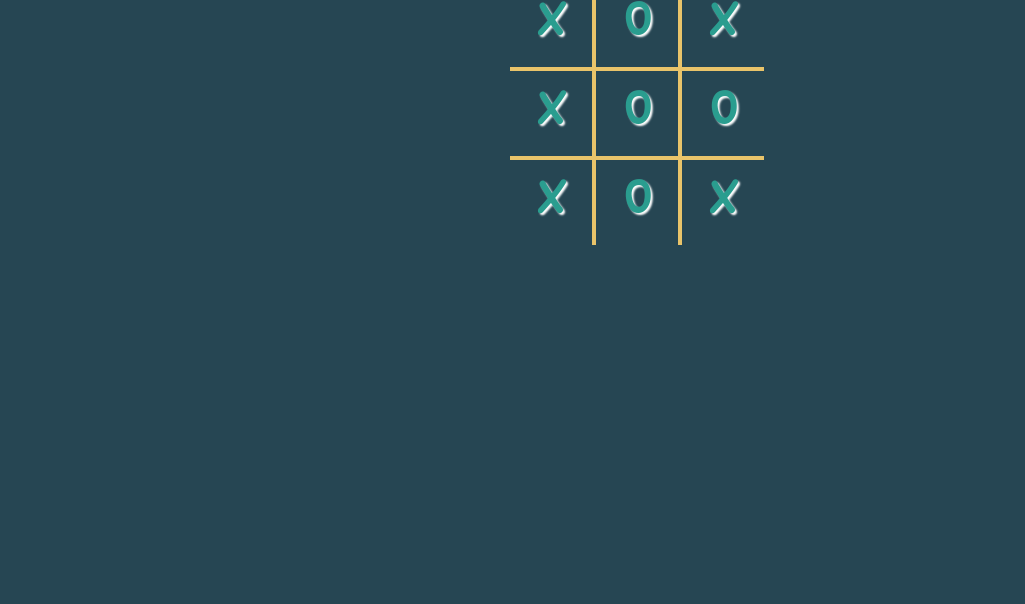
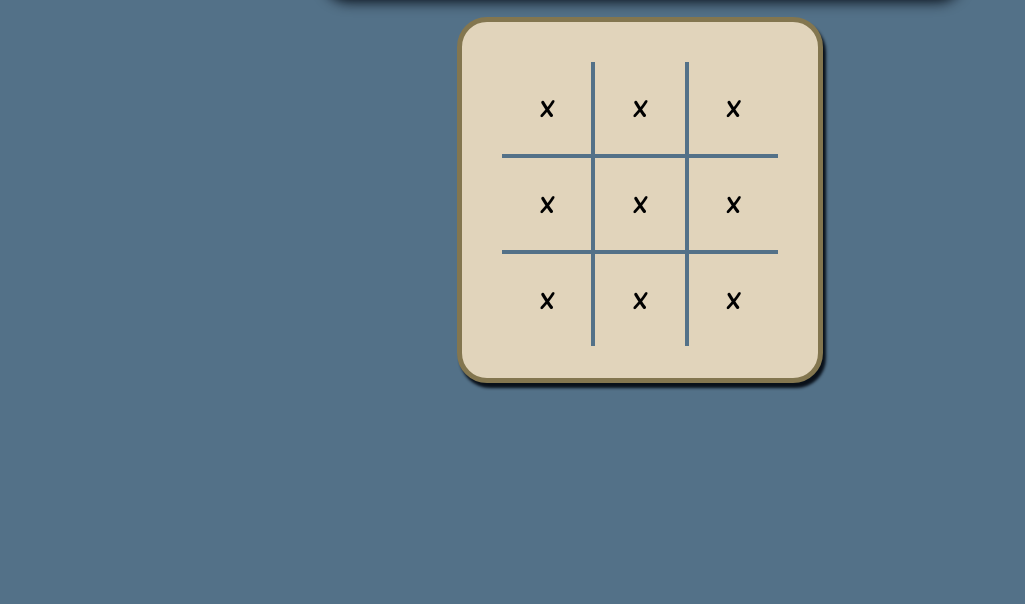
Before and after one commit to KhaledAbuarida/TicTacToeGame, a plain HTML site: page index.html in a window 1280 px wide. Shown: the part 196-800 px from the top of the page, without its empty margins (0-1025 px from the left). Drawn offline with Linux system fonts and the light colour scheme.

Commit message:
design board is finished

```diff
--- a/index.html
+++ b/index.html
@@ -2,25 +2,84 @@
 <html lang="en">
 <head>
     <meta charset="UTF-8">
+    <meta http-equiv="X-UA-Compatible" content="IE=edge">
+    <meta name="viewport" content="width=device-width, initial-scale=1.0">
     <link rel="stylesheet" href="style.css">
     <title>Tic Tac Toe</title>
 </head>
 <body>
-    <div class="container">
-        <div class="current_player">
-            Tic Tac Toe
-        </div>
-        <div class="btn">Restart</div>
-        <div class="game_board ">
-            <div class="box" id="0">X</div>
-            <div class="box" id="1">O</div>
-            <div class="box" id="2">X</div>
-            <div class="box" id="3">X</div>
-            <div class="box" id="4">O</div>
-            <div class="box" id="5">O</div>
-            <div class="box" id="6">X</div>
-            <div class="box" id="7">O</div>
-            <div class="box" id="8">X</div>
+    <div id="all-content">
+        <div id="main-content">
+            <div id="header-board-wrapper">
+
+            <!-- player turn  -->
+            <div id="header">
+                <div id="instruction">
+                    X turn
+                </div>
+            </div>
+            <!-- end player turn  -->
+
+            <!-- board -->
+            <div id="grid-container">
+
+                <!-- 1st row  -->
+                <div class="square" style="border-top: none; border-left: none">
+                    <div class="square-content">
+                        X
+                    </div>
+                </div>
+                <div class="square" style="border-top: none;">
+                    <div class="square-content">
+                        X
+                    </div>
+                </div>
+                <div class="square" style="border-top: none; border-right: none">
+                    <div class="square-content">
+                        X
+                    </div>
+                </div>
+
+                <!-- 2nd row -->
+                <div class="square" style="border-left: none;">
+                    <div class="square-content">
+                        X
+                    </div>
+                </div>
+                <div class="square">
+                    <div class="square-content">
+                        X
+                    </div>
+                </div>
+                <div class="square" style="border-right: none">
+                    <div class="square-content">
+                        X
+                    </div>
+                </div>
+
+                <!-- 3rd row  -->
+                <div class="square" style="border-bottom: none; border-left: none">
+                    <div class="square-content">
+                        X
+                    </div>
+                </div>
+                <div class="square" style="border-bottom: none;">
+                    <div class="square-content">
+                        X
+                    </div>
+                </div>
+                <div class="square" style="border-bottom: none; border-right: none">
+                    <div class="square-content">
+                        X
+                    </div>
+                </div>
+
+
+            </div>
+            <!-- end board -->
+
+
+            </div>
         </div>
     </div>
 
--- a/style.css
+++ b/style.css
@@ -1,62 +1,80 @@
 @import url('https://fonts.googleapis.com/css2?family=Patrick+Hand&display=swap');
 
 :root {
-    --blue: #264653;
-    --green: #2a9d8f;
-    --yellow: #e9c46a;
+    --off-white: #EEEEEE;
+    --light-brown: #E1D4BB;
+    --dark-brown: #83764F;
+    --back: #537188;
 }
 
 body {
-    background-color: var(--blue);
-    font-family: 'Patrick Hand', cursive;
+    background-color: var(--back);
+    margin: 0px;
+    font-family: 'Patrick Hand', 'cursive';
 }
 
-.game_board {
-    margin: 10% auto;
-    width: 260px;
+#header {
+    color: #fff;
+    background-color: var(--dark-brown);
+    box-shadow: 3px 5px 13px rgba(0,5,13, .9);
+    margin-bottom: 20px;
+    border-radius: 30px;
+    padding: 10px 0px;
+    width: 100%;
     display: flex;
-    flex-wrap: wrap;
+    justify-content: center;
+    align-items: center;
+    font-size: 1.5rem;
+
 }
 
-.box {
-    width : 82px;
-    height: 82px;
-    color: var(--green);
-    font-weight:900;
-    font-size: 3rem;
-    text-shadow:2px 2px 2px#fff;
-    border: 2px solid var(--yellow);
+#all-content {
+    height: 90vh;
+    background-color:var(--back);
+    margin: 0px;
+}
+
+#main-content {
+    display: flex;
+    flex-direction: column;
+    height: 100%;
+    width: 100%;
+    justify-content: center;
+    align-items: center;
+}
+
+#grid-container {
+    font-size: 1.5rem;
+    display: grid;
+    grid-template-columns: auto auto auto;
+    background-color: var(--light-brown);
+    border: 5px solid var(--dark-brown);
+    border-radius: 30px;
+    box-shadow: 3px 5px 3px rgba(0,5,13,0.9);
+    padding: 40px;
+    aspect-ratio: 1;
+    height: 70%;
+    font-weight: 900;
+}
+
+.square {
+    padding : 30px;
+    text-align: center;
+    /* background-color:antiquewhite; */
+    border: 2px solid var(--back);
+    cursor: pointer;
+}
+.square:hover {
+    background-color:#d2bb80 ;
+}
+
+#header-board-wrapper {
+    /* background-color: #264653; */
     display: flex;
     justify-content: center;
-    text-align: center;
-    padding-top: 3px;
+    align-items: center;
+    flex-direction: column;
+    width: 50%;
 }
 
-.box:nth-child(3n){
-    border-right: none;
-}
-
-.box:nth-child(6) ~ .box{
-    border-bottom: none;
-}
-
-.box:nth-child(1),
-.box:nth-child(2),
-.box:nth-child(3){
-    border-top: none;
-}
-
-.box:nth-child(1),
-.box:nth-child(4),
-.box:nth-child(7){
-    border-left: none;
-}
-
-
-/* title and button */
-.btn {
-    margin: auto;
-}
-.current_player {
-    margin: auto;
-}
+.
```
